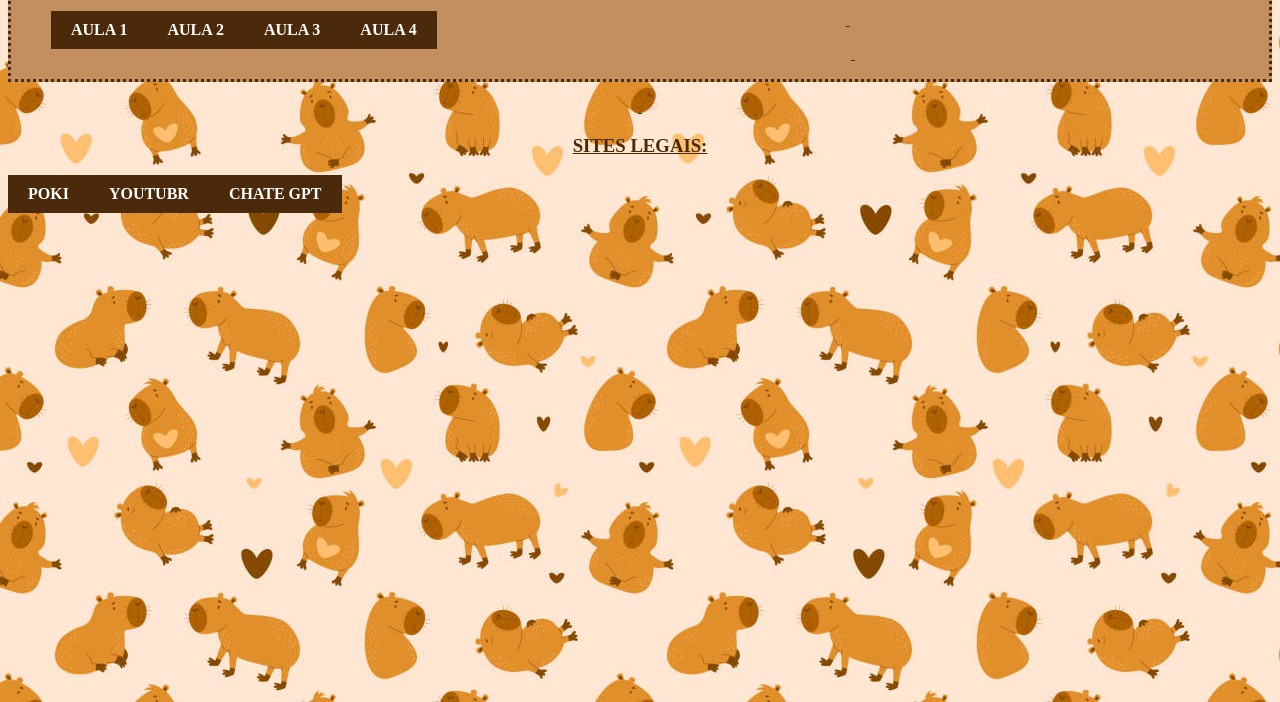
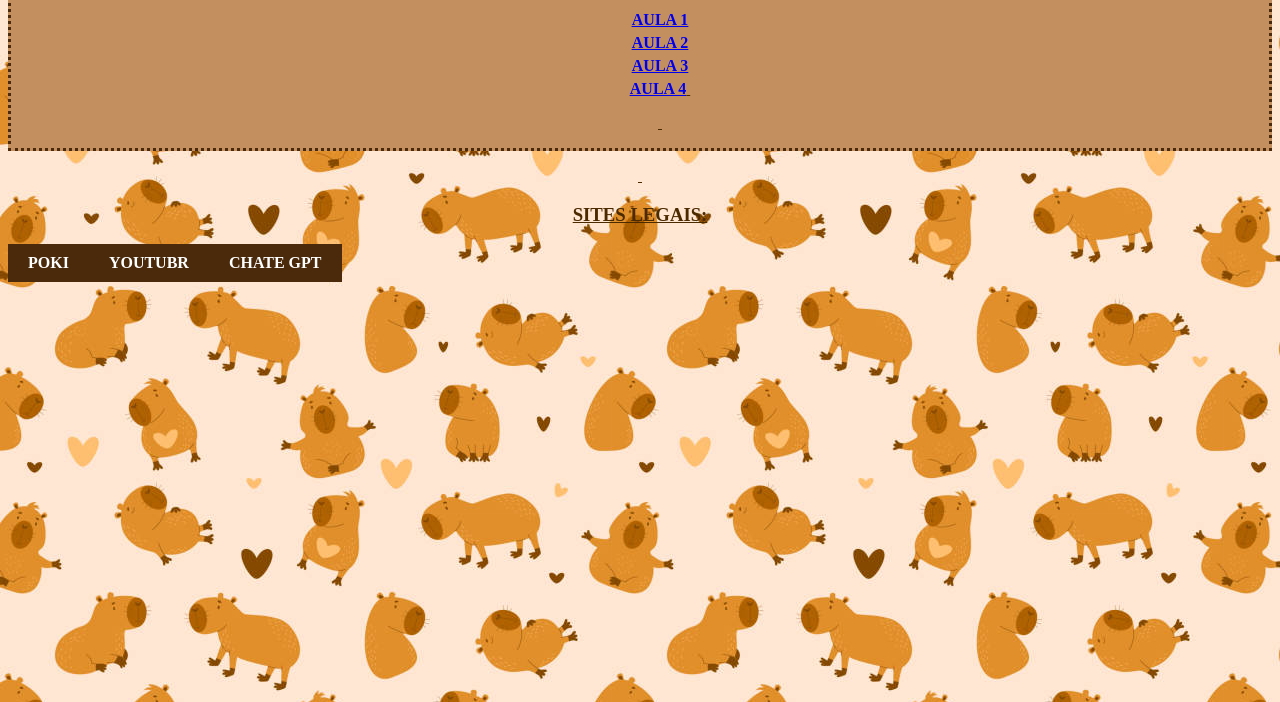
Before and after one commit to Sofia-pascoal/lembrando, a plain HTML site: page inicio.html in a window 1280 px wide. Shown: the part 98-800 px from the top of the page. Drawn offline with Linux system fonts and the light colour scheme.

Commit message:
Add files via upload

```diff
--- a/inicio.html
+++ b/inicio.html
@@ -83,11 +83,11 @@ li {
 </head>
 
 <body><ul>
-<h1>Menu principal</h1>
-<li><a href="primeiraaula.html">Aula 1</a></li>
-  <li><a href="segundaaula.html">Aula 2</a></li>
-<li><a href="D:\QUA18\Sofy\terceiraaula.html" >Aula 3</a></li>
-<li><a href="quartaaula.html">Aula 4</a>&nbsp;</li>
+<h1>Menu principal</h1><li></li>
+<a href="primeiraaula.html">Aula 1</a><li></li>
+<a href="segundaaula.html">Aula 2</a><li></li>
+<a href="terceiraaula.html" >Aula 3</a><li></li>
+<a href="quartaaula.html">Aula 4</a>&nbsp;
 <p>&nbsp;</p>
 	</ul>
  <p>&nbsp;</p>
```
Also changed, not shown: index.html (+1 -1 lines), primeiraaula.html (+1 -1 lines).
